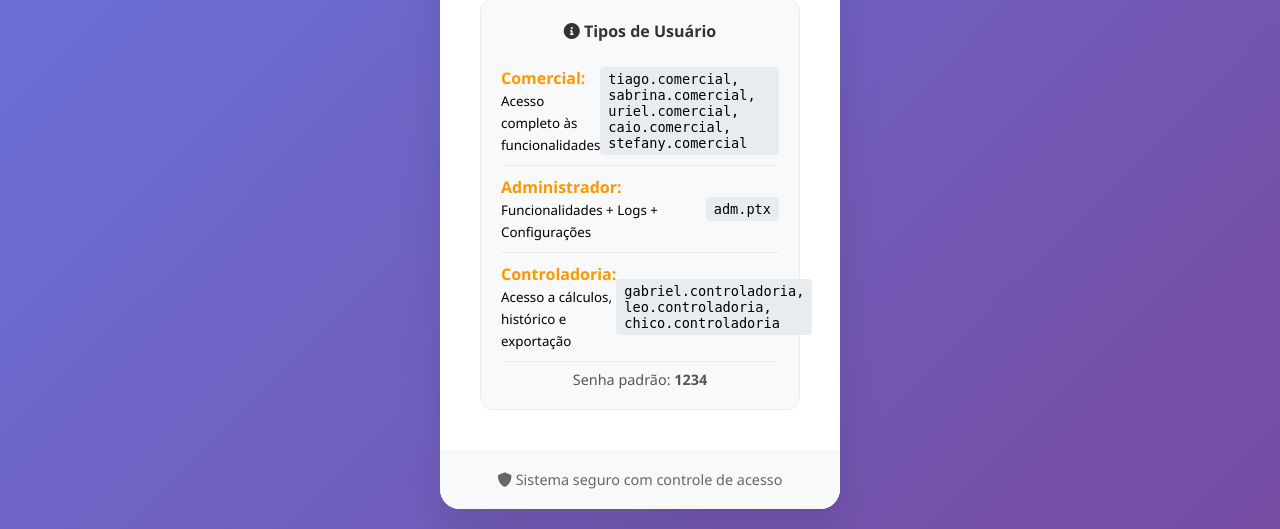
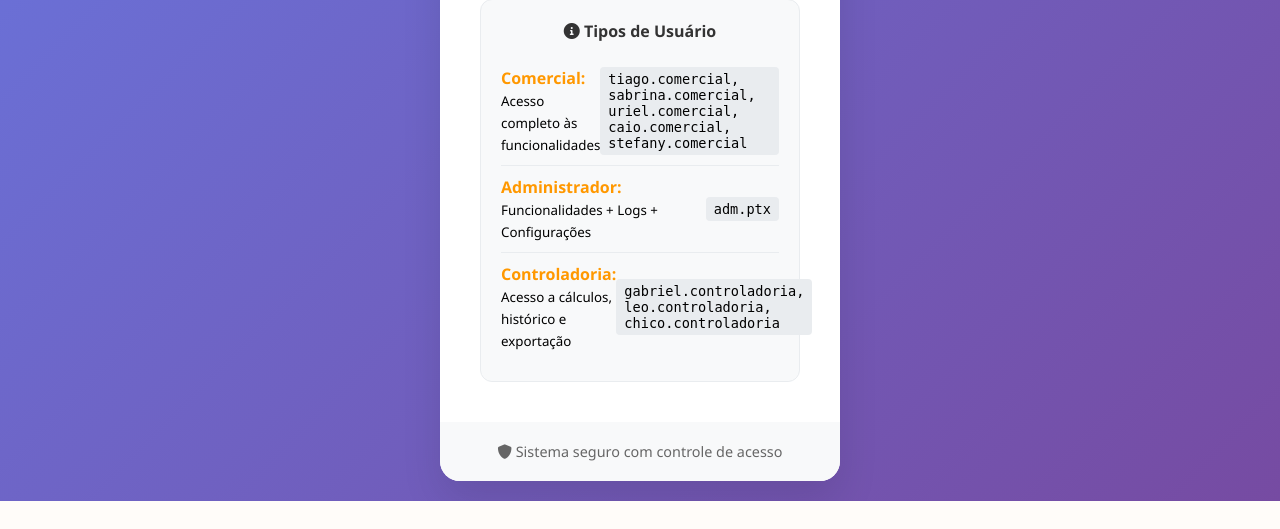
Before and after one commit to anaissiabraao/cotacao, a Flask app: page /login in a window 1280 px wide. Shown: the part 719-1248 px from the top of the page. After the commit the page ends 1220 px from the top, so only its background shows below. Run offline with Flask 3, Linux system fonts and the light colour scheme; some libraries are stand-ins or nearby versions.

Commit message:
correção de senha padrão

```diff
--- a/templates/login.html
+++ b/templates/login.html
@@ -319,9 +319,7 @@
                     </div>
                     <span>gabriel.controladoria, leo.controladoria, chico.controladoria</span>
                 </div>
-                <div style="margin-top: 8px; color: #555; font-size: 0.9rem; text-align: center;">
-                    Senha padrão: <strong>1234</strong>
-                </div>
+
             </div>
         </div>
 
```
